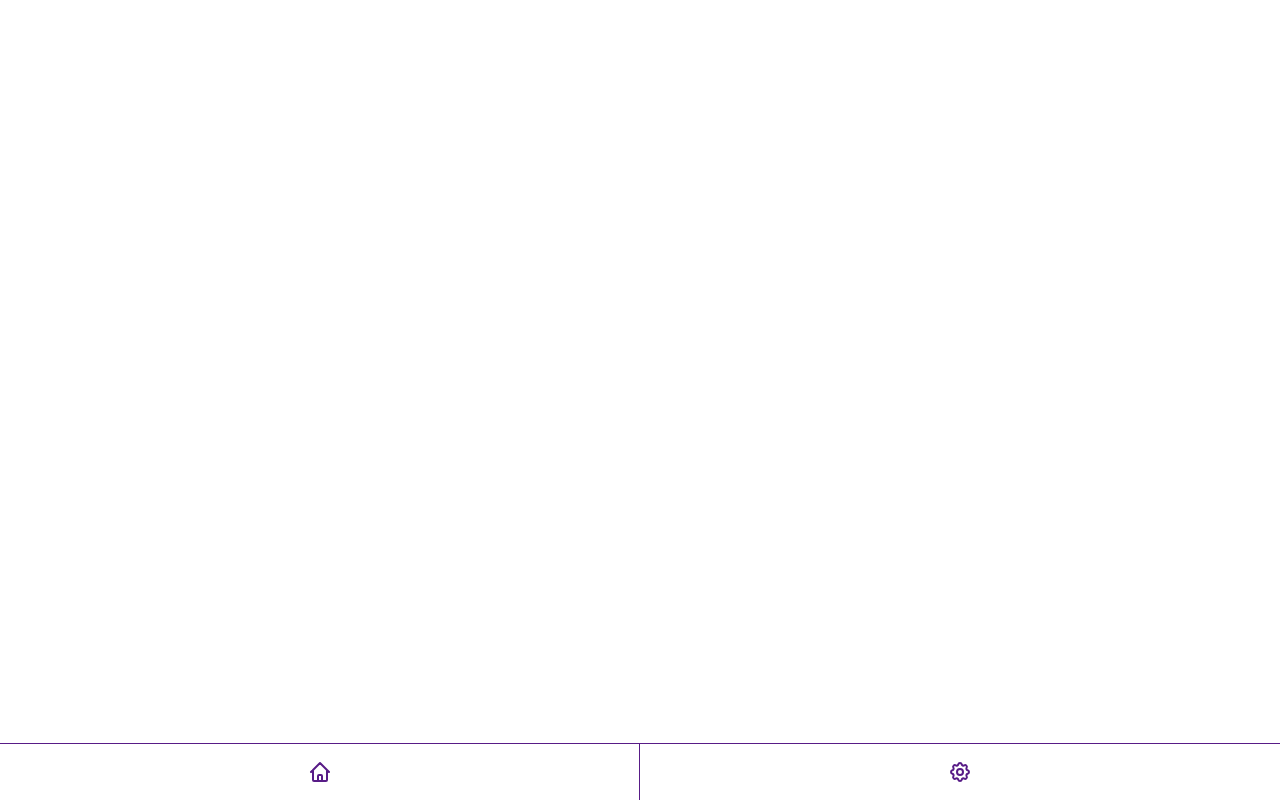
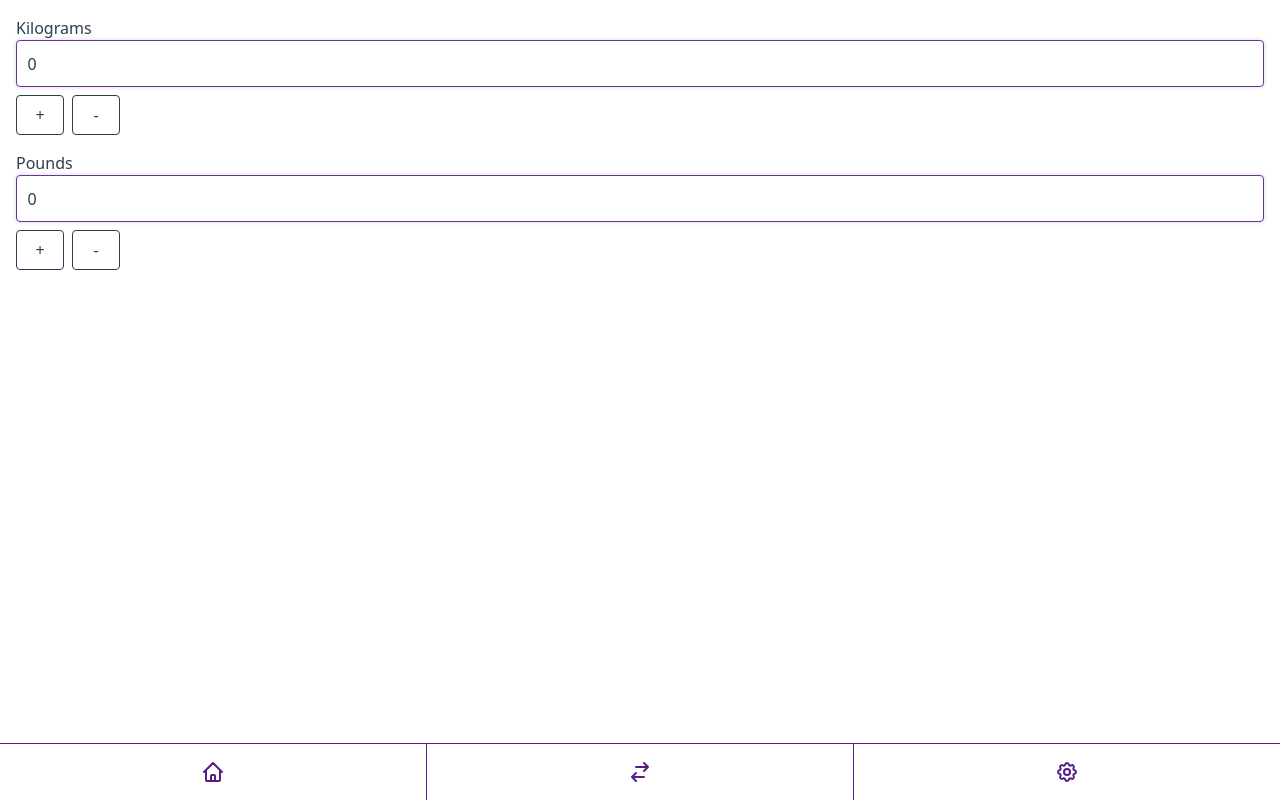
Before and after one commit to jcampuza/unit-conversion-app, a React (Vite) app: page /convert in a window 1280 px wide. Before the commit this address had no page. Built offline with nearby package versions, Linux system fonts and the light colour scheme.

Commit message:
move conversions to new page

```diff
--- a/src/App.tsx
+++ b/src/App.tsx
@@ -1,5 +1,6 @@
 import { Route, Routes } from 'react-router';
 import { BrowserRouter } from 'react-router-dom';
+import { Convert } from './Convert';
 import { Home } from './Home';
 import { Nav } from './Nav';
 import { Settings } from './Settings';
@@ -11,6 +12,7 @@ export function App() {
         <div className="overflow-auto">
           <Routes>
             <Route index element={<Home />} />
+            <Route path="convert" element={<Convert />}></Route>
             <Route path="settings" element={<Settings />}></Route>
           </Routes>
         </div>
--- /dev/null
+++ b/src/Convert.tsx
@@ -0,0 +1,95 @@
+import { ChangeEvent, useEffect, useState } from 'react';
+import { fix, getSettings, KG_COEFFICIENT, updateSettings } from './utils';
+
+export const Convert = () => {
+  const settings = getSettings();
+  const [values, setValues] = useState(() => {
+    return {
+      lbs: settings.lbs,
+      kgs: settings.kgs,
+    };
+  });
+
+  const kgPlus = () => {
+    setValues(({ kgs }) => ({
+      kgs: kgs + 1,
+      lbs: fix((kgs + 1) * KG_COEFFICIENT),
+    }));
+  };
+
+  const kgMinus = () => {
+    setValues(({ kgs }) => ({
+      kgs: kgs - 1,
+      lbs: fix((kgs - 1) * KG_COEFFICIENT),
+    }));
+  };
+
+  const handleKgsChange = (event: ChangeEvent<HTMLInputElement>) => {
+    const kgs = Number(event.currentTarget.value);
+
+    setValues({
+      kgs: kgs,
+      lbs: fix(kgs * KG_COEFFICIENT),
+    });
+  };
+
+  const lbsPlus = () => {
+    setValues(({ lbs }) => ({
+      lbs: lbs + 1,
+      kgs: fix((lbs + 1) / KG_COEFFICIENT),
+    }));
+  };
+
+  const lbsMinus = () => {
+    setValues(({ lbs }) => ({
+      lbs: lbs - 1,
+      kgs: fix((lbs - 1) / KG_COEFFICIENT),
+    }));
+  };
+
+  const handleLbsChange = (event: ChangeEvent<HTMLInputElement>) => {
+    const lbs = Number(event.currentTarget.value);
+    const kgs = lbs / KG_COEFFICIENT;
+
+    setValues({
+      kgs: lbs,
+      lbs: fix(kgs / KG_COEFFICIENT),
+    });
+  };
+
+  useEffect(() => {
+    updateSettings({
+      kgs: values.kgs,
+      lbs: values.lbs,
+    });
+  }, [values]);
+
+  return (
+    <main className="p-4">
+      <ul className="space-y-4">
+        <li className="space-y-2">
+          <label className="flex flex-col">
+            <span>Kilograms</span>
+            <input value={values.kgs} type="number" pattern="[0-9]*" onChange={handleKgsChange} />
+          </label>
+
+          <div className="flex gap-2">
+            <button onClick={kgPlus}>+</button>
+            <button onClick={kgMinus}>-</button>
+          </div>
+        </li>
+
+        <li className="space-y-2">
+          <label className="flex flex-col">
+            <span>Pounds</span>
+            <input value={values.lbs} type="number" pattern="[0-9]*" onChange={handleLbsChange} />
+          </label>
+          <div className="flex gap-2">
+            <button onClick={lbsPlus}>+</button>
+            <button onClick={lbsMinus}>-</button>
+          </div>
+        </li>
+      </ul>
+    </main>
+  );
+};
--- a/src/Home.tsx
+++ b/src/Home.tsx
@@ -1,69 +1,13 @@
-import { ChangeEvent, useEffect, useState } from 'react';
-import { getSettings, updateSettings } from './utils';
+import { useEffect, useState } from 'react';
+import { fix, getSettings, KG_COEFFICIENT, updateSettings } from './utils';
 
-const coefficient = 2.20462;
-const fix = (value: number) => Number(value.toFixed(2));
 const PERCENTAGES = [65, 70, 75, 80, 85, 90, 95].map((n) => n / 100);
 
 export function Home() {
   const settings = getSettings();
-  const [values, setValues] = useState(() => {
-    return {
-      lbs: settings.lbs,
-      kgs: settings.kgs,
-    };
-  });
-
   const [max, setMax] = useState(settings.max ?? 0);
 
-  const maxInKg = () => max / coefficient;
-
-  const kgPlus = () => {
-    setValues(({ kgs }) => ({
-      kgs: kgs + 1,
-      lbs: fix((kgs + 1) * coefficient),
-    }));
-  };
-
-  const kgMinus = () => {
-    setValues(({ kgs }) => ({
-      kgs: kgs - 1,
-      lbs: fix((kgs - 1) * coefficient),
-    }));
-  };
-
-  const handleKgsChange = (event: ChangeEvent<HTMLInputElement>) => {
-    const kgs = Number(event.currentTarget.value);
-
-    setValues({
-      kgs: kgs,
-      lbs: fix(kgs * coefficient),
-    });
-  };
-
-  const lbsPlus = () => {
-    setValues(({ lbs }) => ({
-      lbs: lbs + 1,
-      kgs: fix((lbs + 1) / coefficient),
-    }));
-  };
-
-  const lbsMinus = () => {
-    setValues(({ lbs }) => ({
-      lbs: lbs - 1,
-      kgs: fix((lbs - 1) / coefficient),
-    }));
-  };
-
-  const handleLbsChange = (event: ChangeEvent<HTMLInputElement>) => {
-    const lbs = Number(event.currentTarget.value);
-    const kgs = lbs / coefficient;
-
-    setValues({
-      kgs: lbs,
-      lbs: fix(kgs / coefficient),
-    });
-  };
+  const maxInKg = max / KG_COEFFICIENT;
 
   const useSquatMax = () => {
     const { squat } = getSettings();
@@ -77,11 +21,9 @@ export function Home() {
 
   useEffect(() => {
     updateSettings({
-      kgs: values.kgs,
-      lbs: values.lbs,
       max: max,
     });
-  }, [values, max]);
+  }, [max]);
 
   return (
     <main className="p-4">
@@ -93,7 +35,7 @@ export function Home() {
             value={max}
             type="number"
             pattern="[0-9]*"
-            onInput={(e) => setMax(Number(e.currentTarget.value))}
+            onChange={(e) => setMax(Number(e.currentTarget.value))}
           />
         </label>
         <div className="flex gap-2">
@@ -113,49 +55,23 @@ export function Home() {
         </thead>
         <tbody>
           {PERCENTAGES.map((percentage) => {
-            const roundedAmountKg = () =>
-              fix(Math.round((max * percentage) / coefficient / 2.5) * 2.5);
-
-            const roundedAmountLbs = () => fix(roundedAmountKg() * coefficient);
-
-            const actualPercent = () => fix(roundedAmountKg() / maxInKg());
+            const roundedAmountKg = fix(
+              Math.round((max * percentage) / KG_COEFFICIENT / 2.5) * 2.5
+            );
+            const roundedAmountLbs = fix(roundedAmountKg * KG_COEFFICIENT);
+            const actualPercent = fix(roundedAmountKg / maxInKg);
 
             return (
               <tr key={percentage}>
                 <td>{percentage * 100}%</td>
-                <td>{roundedAmountKg()}</td>
-                <td>{roundedAmountLbs()}</td>
-                <td>{actualPercent()}%</td>
+                <td>{roundedAmountKg}</td>
+                <td>{roundedAmountLbs}</td>
+                <td>{actualPercent}%</td>
               </tr>
             );
           })}
         </tbody>
       </table>
-
-      <ul className="space-y-4">
-        <li className="space-y-2">
-          <label className="flex flex-col">
-            <span>Kilograms</span>
-            <input value={values.kgs} type="number" pattern="[0-9]*" onChange={handleKgsChange} />
-          </label>
-
-          <div className="flex gap-2">
-            <button onClick={kgPlus}>+</button>
-            <button onClick={kgMinus}>-</button>
-          </div>
-        </li>
-
-        <li className="space-y-2">
-          <label className="flex flex-col">
-            <span>Pounds</span>
-            <input value={values.lbs} type="number" pattern="[0-9]*" onChange={handleLbsChange} />
-          </label>
-          <div className="flex gap-2">
-            <button onClick={lbsPlus}>+</button>
-            <button onClick={lbsMinus}>-</button>
-          </div>
-        </li>
-      </ul>
     </main>
   );
 }
--- a/src/Nav.tsx
+++ b/src/Nav.tsx
@@ -21,6 +21,29 @@ export const Nav = () => {
             strokeLinecap="round"
             strokeLinejoin="round"
             d="M3 12l2-2m0 0l7-7 7 7M5 10v10a1 1 0 001 1h3m10-11l2 2m-2-2v10a1 1 0 01-1 1h-3m-6 0a1 1 0 001-1v-4a1 1 0 011-1h2a1 1 0 011 1v4a1 1 0 001 1m-6 0h6"
+          />
+        </svg>
+      </Link>
+
+      <Link
+        to="/convert"
+        title="Settings"
+        className="p-4 text-center w-full border-r border-purple-900 flex justify-center"
+      >
+        <svg
+          xmlns="http://www.w3.org/2000/svg"
+          className="stroke-purple-900"
+          width={24}
+          height={24}
+          fill="none"
+          viewBox="0 0 24 24"
+          stroke="currentColor"
+          strokeWidth="2"
+        >
+          <path
+            strokeLinecap="round"
+            strokeLinejoin="round"
+            d="M8 7h12m0 0l-4-4m4 4l-4 4m0 6H4m0 0l4 4m-4-4l4-4"
           />
         </svg>
       </Link>
--- a/src/Settings.tsx
+++ b/src/Settings.tsx
@@ -39,7 +39,9 @@ export const Settings = () => {
   };
 
   useEffect(() => {
-    clearTimeout(timeoutId.current);
+    return () => {
+      clearTimeout(timeoutId.current);
+    };
   }, []);
 
   const getLastUpdatedTime = () => {
--- a/src/utils.ts
+++ b/src/utils.ts
@@ -1,5 +1,5 @@
 export const settingsKey = '$$n$$';
-export const fix = (value: number) => Number(value.toFixed(2));
+export const KG_COEFFICIENT = 2.20462;
 
 export interface Settings {
   kgs: number;
@@ -37,3 +37,5 @@ export const updateSettings = (settings: Partial<Settings>) => {
     })
   );
 };
+
+export const fix = (value: number) => Number(value.toFixed(2));
--- a/tsconfig.json
+++ b/tsconfig.json
@@ -16,6 +16,5 @@
     "noEmit": true,
     "jsx": "react-jsx"
   },
-  "include": ["src"],
-  "references": [{ "path": "./tsconfig.node.json" }]
+  "include": ["src"]
 }
```
Also changed, not shown: tsconfig.node.json (deleted, +0 -9 lines).
